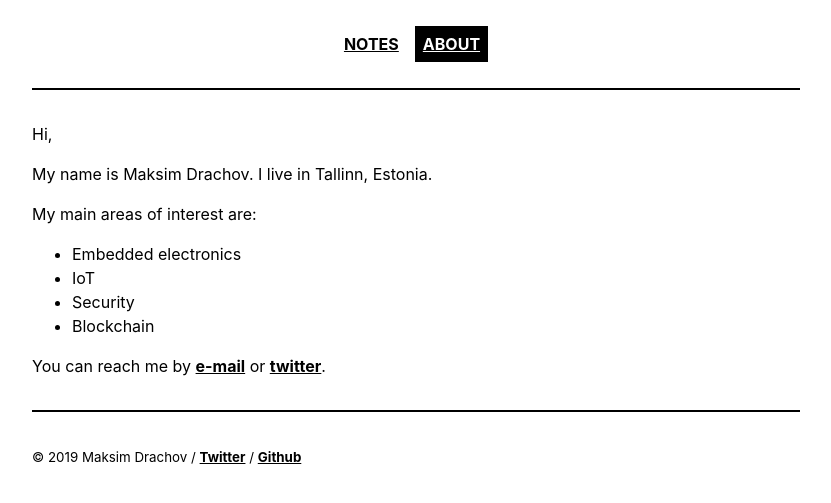
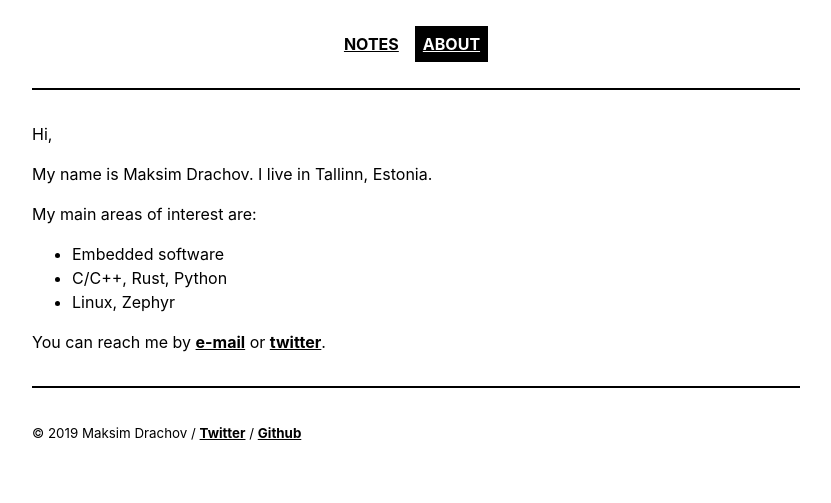
Before and after one commit to maksimdrachov/blog-dra4ov, a Jekyll site: the page built from _pages/about.md, in a window 1280 px wide. Shown: the top 503 px of the page, without its empty margins (224-1055 px from the left). Built offline with Jekyll 4.4.1, drawn with Linux system fonts in a browser that asks for light colours.

Commit message:
new about

```diff
--- a/_pages/about.md
+++ b/_pages/about.md
@@ -8,9 +8,8 @@ Hi,
 My name is Maksim Drachov. I live in Tallinn, Estonia.
 
 My main areas of interest are:
-- Embedded electronics
-- IoT
-- Security
-- Blockchain
+- Embedded software
+- C/C++, Rust, Python
+- Linux, Zephyr
 
 You can reach me by [e-mail](mailto:maksim.drachov@outlook.com) or [twitter](https://twitter.com/maksimdrachov).
```
Also changed, not shown: 16 other files.
